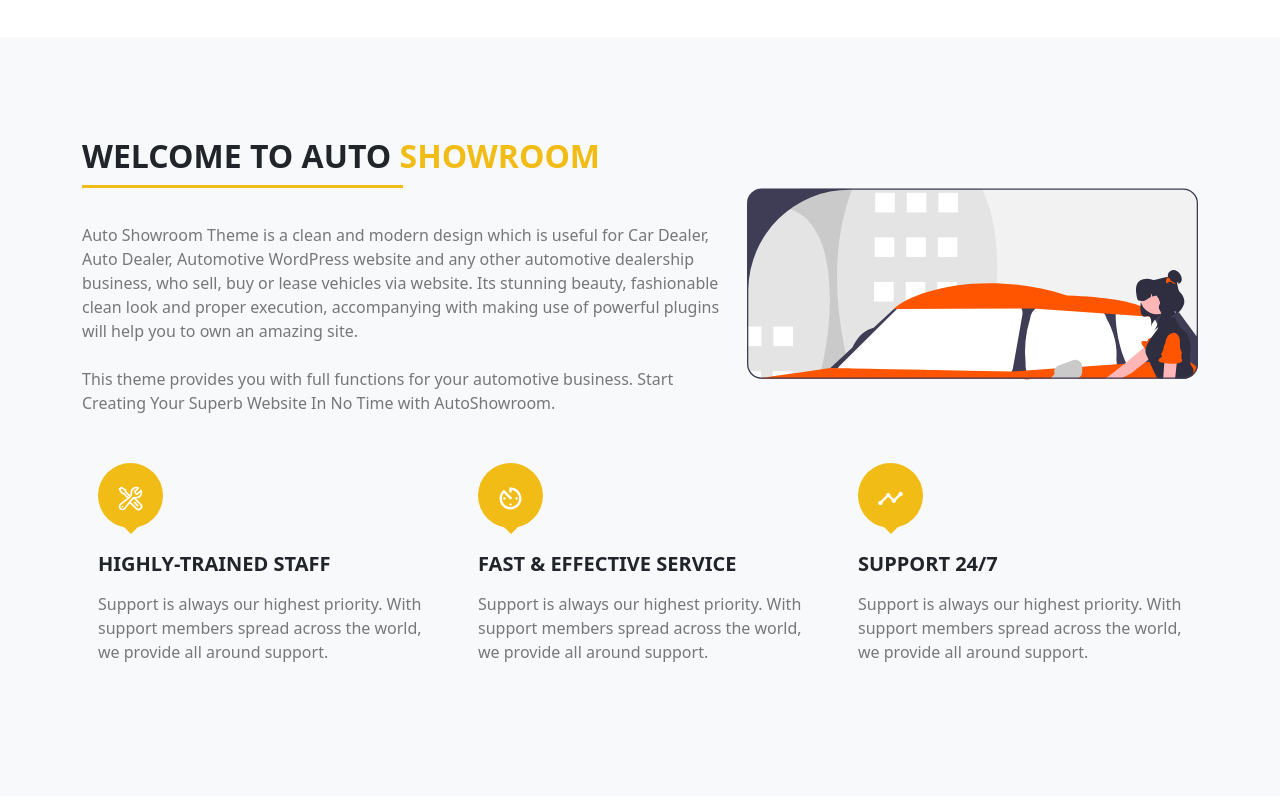
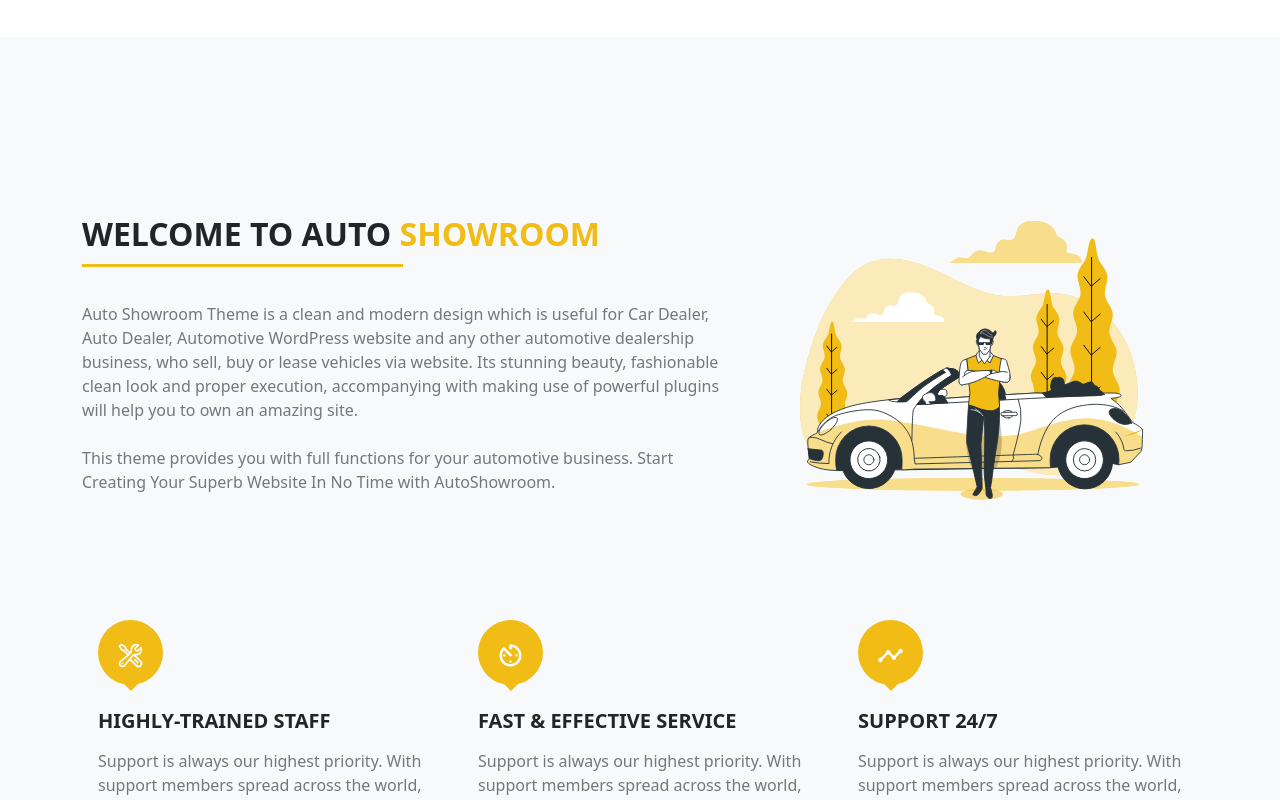
Before and after one commit to yousef1242/client, a Next.js app: page / in a window 1280 px wide. Shown: the part 1100-1900 px from the top of the page. Built offline with nearby package versions, Linux system fonts and the light colour scheme; no server answers.

Commit message:
change image in about section

```diff
--- a/components/aboutSection/AboutSection.js
+++ b/components/aboutSection/AboutSection.js
@@ -1,5 +1,5 @@
 import classes from "./aboutSection.module.css";
-import aboutSectionImage from "../../public/aboutSectionImage.svg";
+import aboutSectionImage from "../../public/By my car-bro.svg";
 import Image from "next/image";
 import { HiOutlineWrenchScrewdriver } from "react-icons/hi2";
 import { IoMdTimer } from "react-icons/io";
@@ -10,7 +10,7 @@
     <>
       <div className={classes.aboutSection}>
         <div className="container">
-          <div className="row">
+          <div className="row align-items-center">
             <div className="col-12 col-md-7 mb-4">
               <h2 className="fw-bold mb-5 position-relative">
                 WELCOME TO AUTO{" "}
@@ -25,7 +25,6 @@
                 powerful plugins will help you to own an amazing site.
               </p>
               <p>
-                {" "}
                 This theme provides you with full functions for your automotive
                 business. Start Creating Your Superb Website In No Time with
                 AutoShowroom.
```
Also changed, not shown: public/By my car-bro.svg (added).
